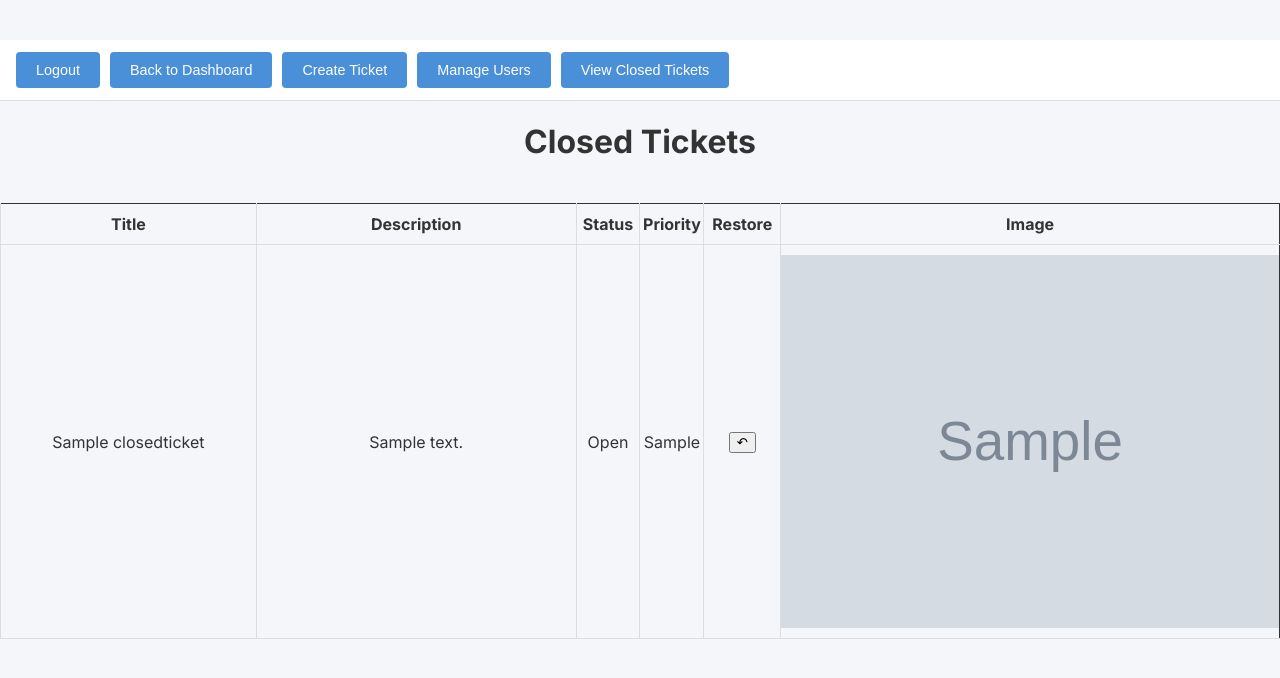
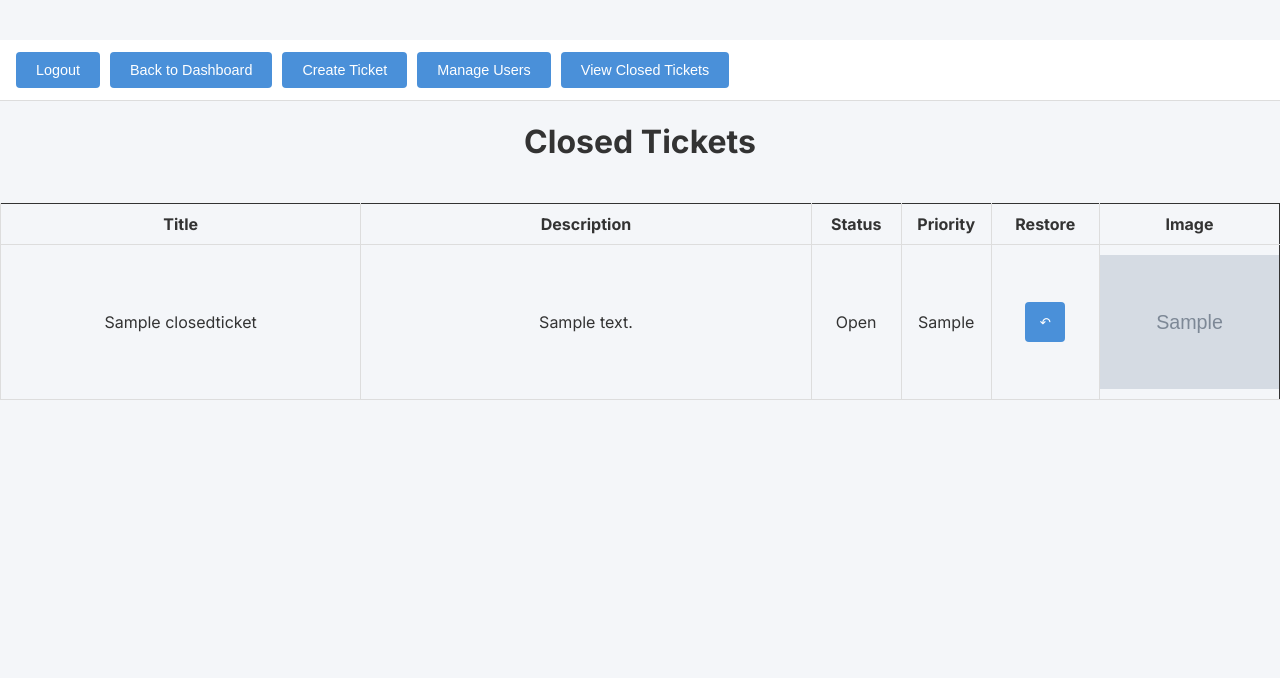
Before and after one commit to Superfinnee/SE_HSC_AT2, a Flask app: page /closedTickets in a window 1280 px wide. Shown: the top 678 px of the page. Run offline with Flask 3, Linux system fonts and the light colour scheme; the visitor is signed in with stand-in values (Sample User, id 1); tables that the repository leaves empty hold one stand-in row (values such as "Sample post"); grey boxes marked "Sample" are stand-in pictures; some libraries are stand-ins or nearby versions.

Commit message:
Add styles for action buttons and adjust column widths in closed tickets table

```diff
--- a/static/style.css
+++ b/static/style.css
@@ -176,6 +176,15 @@ button[type="submit"]:hover {
     background-color: #357abd;
 }
 
+button.solve-btn, button.delete-btn, button.edit-btn {
+    width: 40px;
+    height: 40px;
+    background-color: #4a90d9;
+    color: white;
+    border: none;
+    border-radius: 4px;
+    cursor: pointer;
+}
 
 /* ============================================================
    FLASH MESSAGES
@@ -323,6 +332,11 @@ table.tickets td:nth-child(8) {
 table.closedTickets th:nth-child(5),
 table.closedTickets td:nth-child(5) {width: 6%;}
 
+table.closedTickets th:nth-child(6),
+table.closedTickets td:nth-child(6) {
+    width: 10%;
+}
+
 
 
 /* --- Ticket status row colours --- */
```
